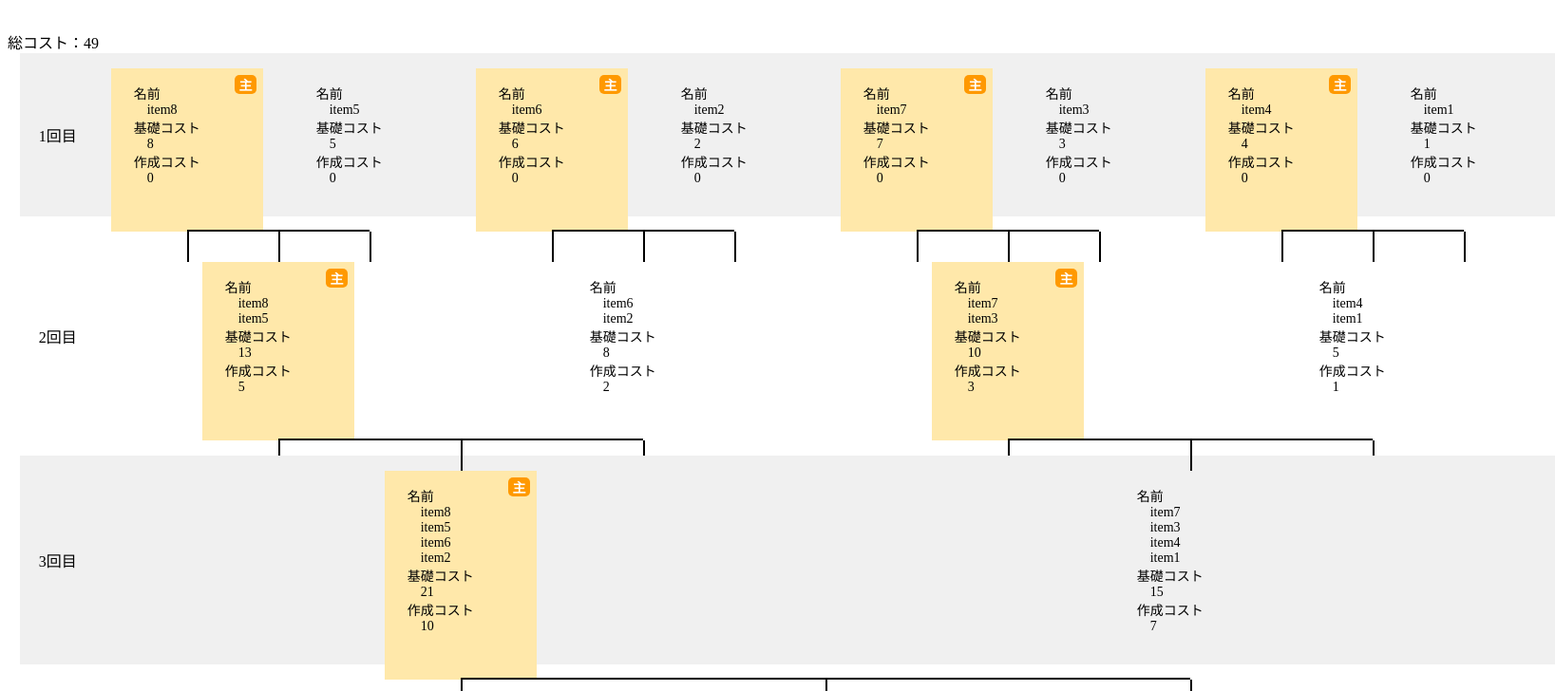
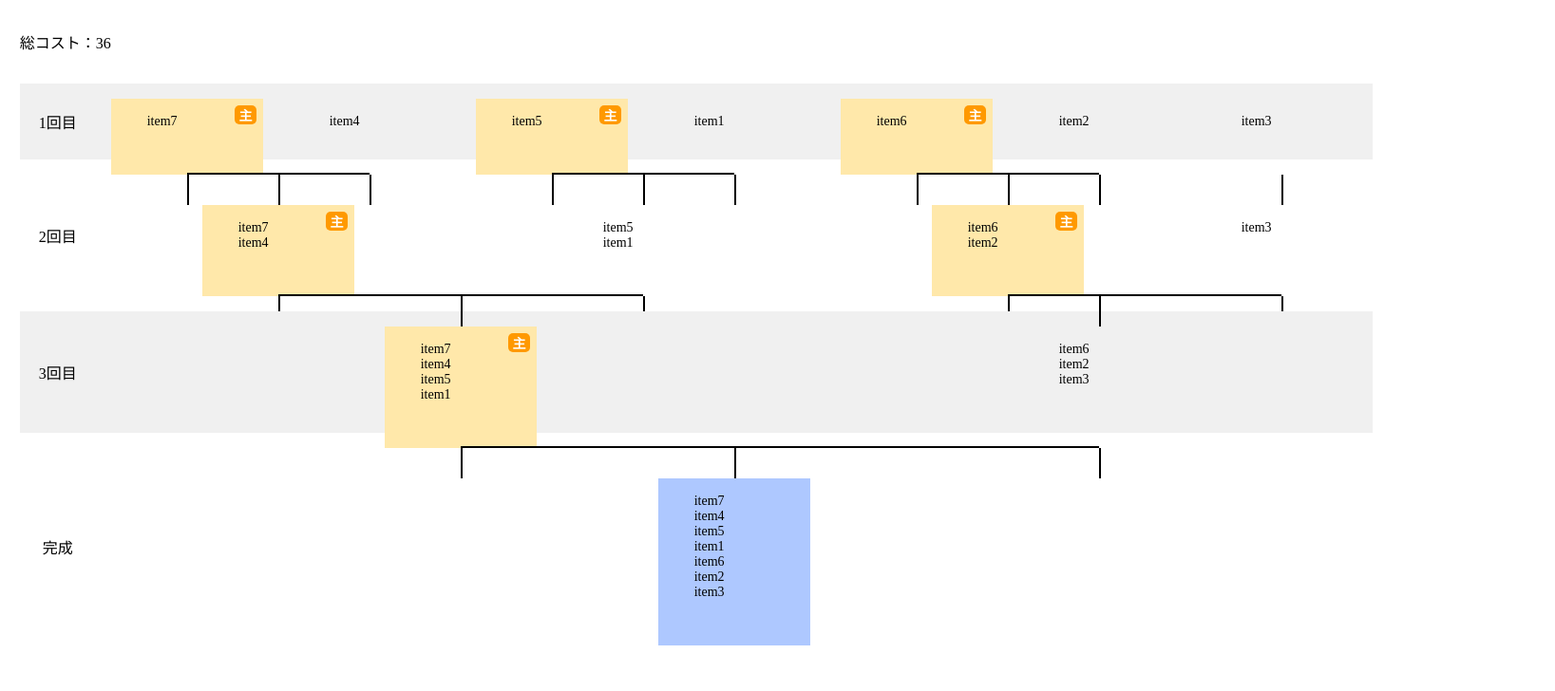
Before and after one commit to eritsugu-nakagawa/svelte-minecraft-enchant-cost-calc, a Svelte app: page / in a window 1280 px wide. Shown: the top 728 px of the page at 95% size, 1637 px wide, since content can reach past the window. Built offline with nearby package versions, Linux system fonts and the light colour scheme; the HTML template or start-up script is replaced by a standard one.

Commit message:
見た目修正

```diff
--- a/src/App.svelte
+++ b/src/App.svelte
@@ -2,7 +2,7 @@
   import "chota";
   import CardList from "./CardListComponent.svelte";
 
-  let items = [...Array(8).keys()].map((i) => {
+  let items = [...Array(7).keys()].map((i) => {
     let j = i + 1;
     return {
       id: [i],
@@ -23,6 +23,7 @@
 
 <style>
   main {
-    margin: 2em 0;
+    width: 98%;
+    margin: 2em auto;
   }
 </style>
--- a/src/CardComponent.svelte
+++ b/src/CardComponent.svelte
@@ -28,14 +28,14 @@
   <div class="card-div">
     <div class="card">
       <dl>
-        <dt>名前</dt>
+        <!-- <dt>名前</dt> -->
         {#each card.name as name}
           <dd>{name}</dd>
         {/each}
-        <dt>基礎コスト</dt>
-        <dd>{card.cost}</dd>
-        <dt>作成コスト</dt>
-        <dd>{card.createCost}</dd>
+        <!-- <dt>基礎コスト</dt>
+        <dd>{card.cost}</dd> -->
+        <!-- <dt>作成コスト</dt> -->
+        <!-- <dd>{card.createCost}</dd> -->
       </dl>
     </div>
   </div>
--- a/src/CardListComponent.svelte
+++ b/src/CardListComponent.svelte
@@ -1,4 +1,5 @@
 <script>
+  import { Card } from "svelte-chota";
   import CardComponent from "./CardComponent.svelte";
   export let items;
 
@@ -109,7 +110,9 @@
   }
 </script>
 
-<div>総コスト：{totalCreateCost}</div>
+<div class="cost-display">
+  <span class="card">総コスト：{totalCreateCost}</span>
+</div>
 <div class="grid" style="--count:{gridColumn}">
   {#each tmpList as row, rowIdx}
     <span
@@ -141,7 +144,6 @@
     display: grid;
     grid-template-columns: 80px repeat(var(--count), 1fr);
     row-gap: 2em;
-    width: 98%;
     margin: 0 auto;
   }
 
@@ -155,4 +157,9 @@
   .count.even {
     background-color: #f0f0f0;
   }
+
+  .cost-display {
+    margin-bottom: 2em;
+    height: fit-content;
+  }
 </style>
```
Also changed, not shown: 3 other files (tests, documents, lock files or other folders).
